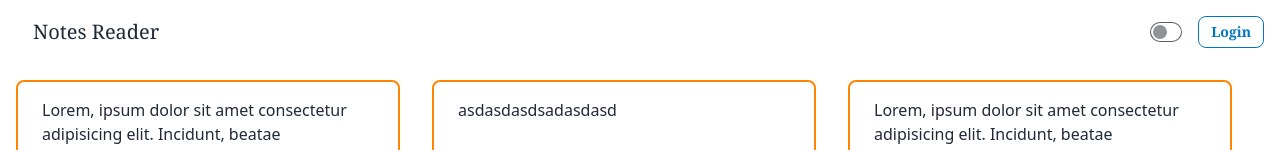
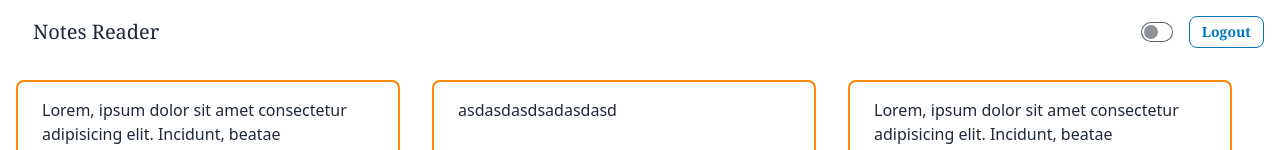
Before and after one commit to PrusWielki/NotesReader, an Angular app: page /main in a window 1280 px wide. Shown: the top 150 px of the page. Built offline with nearby package versions, Linux system fonts and the light colour scheme.

Commit message:
add new navbar

```diff
--- /dev/null
+++ b/src/app/main-navbar/main-navbar.component.html
@@ -0,0 +1,26 @@
+<div class="w-full fixed top-0 font-serif z-10 backdrop-blur-md bg-transparent">
+  <div class="navbar max-w-screen-xl mx-auto px-4">
+    <div class="navbar-start">
+      <a href="/" class="btn btn-ghost text-xl font-normal">Notes Reader</a>
+    </div>
+
+    <div class="navbar-end gap-4">
+      <button
+        data-toggle-theme="dracula,fantasy"
+        data-act-class="ACTIVECLASS"
+        class="flex items-center"
+      >
+        <input
+          type="checkbox"
+          class="toggle toggle-sm"
+          (checked)="getTheme()"
+        />
+      </button>
+      <a
+        href="/login"
+        class="btn btn-outline btn-secondary btn-sm text-primary-content"
+        >Logout</a
+      >
+    </div>
+  </div>
+</div>
--- /dev/null
+++ b/src/app/main-navbar/main-navbar.component.ts
@@ -0,0 +1,16 @@
+import { Component } from '@angular/core';
+
+@Component({
+  selector: 'app-main-navbar',
+  standalone: true,
+  imports: [],
+  templateUrl: './main-navbar.component.html',
+  styleUrl: './main-navbar.component.scss',
+})
+export class MainNavbarComponent {
+  public getTheme() {
+    const theme = localStorage.getItem('theme') || 'fantasy';
+    console.log('theme');
+    return theme === 'fantasy';
+  }
+}
--- a/src/app/main-screen/main-screen.component.html
+++ b/src/app/main-screen/main-screen.component.html
@@ -1,4 +1,4 @@
-<app-navbar />
+<app-main-navbar />
 
 <div class="w-full h-[100dvh]">
   <div class="max-w-screen-xl mx-auto px-4 py-20">
--- a/src/app/main-screen/main-screen.component.ts
+++ b/src/app/main-screen/main-screen.component.ts
@@ -1,11 +1,12 @@
 import { Component } from '@angular/core';
 import { NoteCardComponent } from '../note-card/note-card.component';
 import { NavbarComponent } from '../navbar/navbar.component';
+import { MainNavbarComponent } from '../main-navbar/main-navbar.component';
 
 @Component({
   selector: 'app-main-screen',
   standalone: true,
-  imports: [NoteCardComponent, NavbarComponent],
+  imports: [NoteCardComponent, MainNavbarComponent],
   templateUrl: './main-screen.component.html',
   styleUrl: './main-screen.component.scss',
 })
```
Also changed, not shown: src/app/main-navbar/main-navbar.component.scss (added), 1 other file (tests, documents, lock files or other folders).
